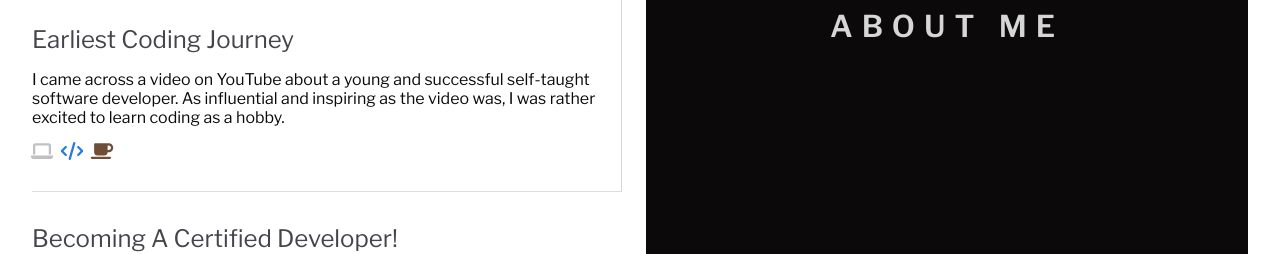
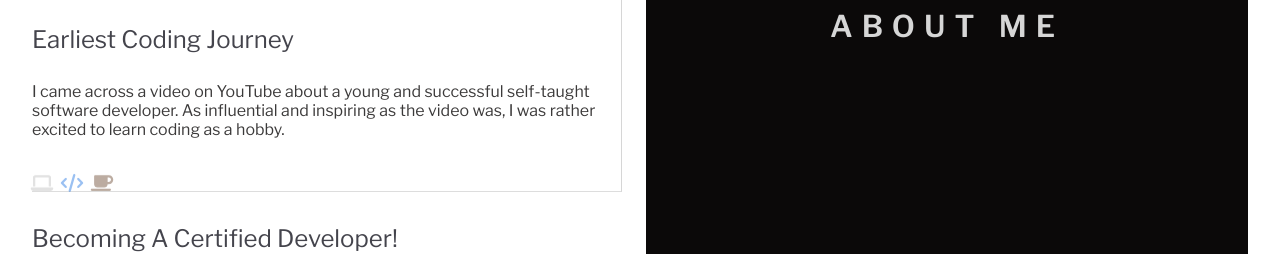
Before and after one commit to Tsedhondup/Portfolio, a React (Create React App) app: page /About in a window 1280 px wide. Shown: the part 337-591 px from the top of the page. Built offline with nearby package versions, Linux system fonts and the light colour scheme.

Commit message:
animation applied to coding journey element

```diff
--- a/src/Components/AboutFirst/AboutFirst.js
+++ b/src/Components/AboutFirst/AboutFirst.js
@@ -186,15 +186,65 @@ const AboutFirst = () => {
           }}
           viewport={{ once: true, amount: 1 }}
         >
-          <h3 className="about-text__title">Earliest coding journey</h3>
+          <motion.h3
+            className="about-text__title"
+            initial={{
+              opacity: 0,
+              y: 60,
+            }}
+            whileInView={{
+              opacity: 1,
+              y: 0,
+              transition: {
+                ease: "linear",
+                duration: 1.5,
+                delay: 4,
+              },
+            }}
+            viewport={{ once: true, amount: 1 }}
+          >
+            Earliest coding journey
+          </motion.h3>
 
-          <p className="about-text__para">
+          <motion.p
+            className="about-text__para"
+            initial={{
+              opacity: 0,
+              y: 60,
+            }}
+            whileInView={{
+              opacity: 1,
+              y: 0,
+              transition: {
+                ease: "linear",
+                duration: 1.5,
+                delay: 4.5,
+              },
+            }}
+            viewport={{ once: true, amount: 1 }}
+          >
             I came across a video on YouTube about a young and successful
             self-taught software developer. As influential and inspiring as the
             video was, I was rather excited to learn coding as a hobby.
-          </p>
+          </motion.p>
           {/* Icons */}
-          <div className="about-text__icon-container about-text__icon-container-2">
+          <motion.div
+            className="about-text__icon-container about-text__icon-container-2"
+            initial={{
+              opacity: 0,
+              y: 60,
+            }}
+            whileInView={{
+              opacity: 1,
+              y: 0,
+              transition: {
+                ease: "linear",
+                duration: 1.5,
+                delay: 5,
+              },
+            }}
+            viewport={{ once: true, amount: 1 }}
+          >
             <FontAwesomeIcon
               icon={faLaptop}
               transform="grow-2"
@@ -210,7 +260,7 @@ const AboutFirst = () => {
               transform="grow-2"
               className="about-text__icon-container--icons about-text__icon-container--icon-coffee"
             />
-          </div>
+          </motion.div>
         </motion.section>
         {/* Becoming a certified developer! */}
         <section className="about-text about-text-certification">
```
